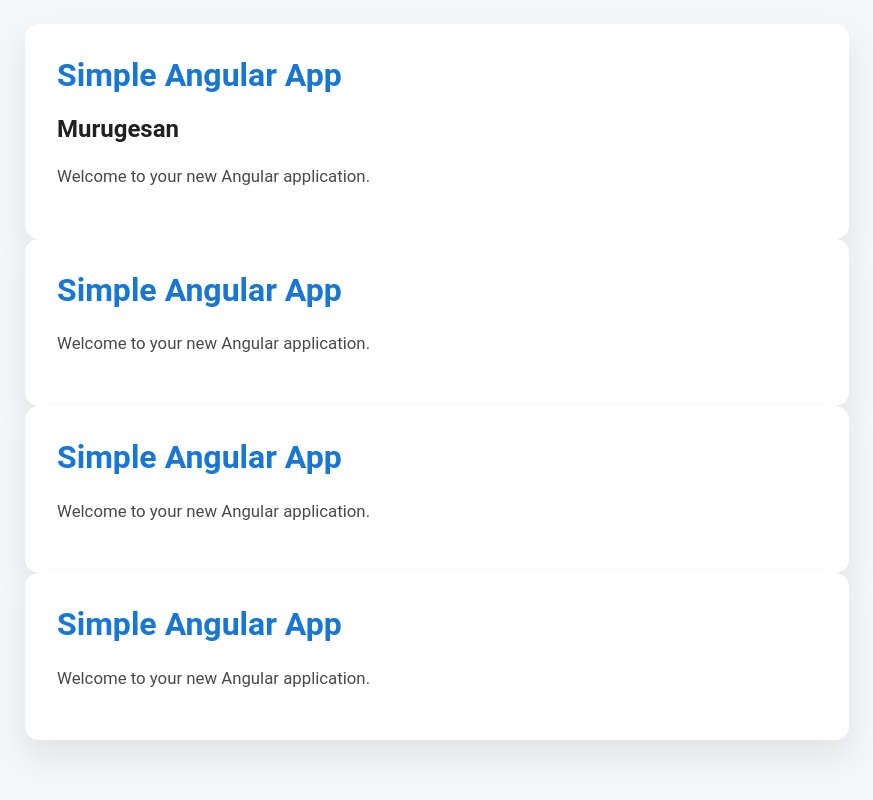
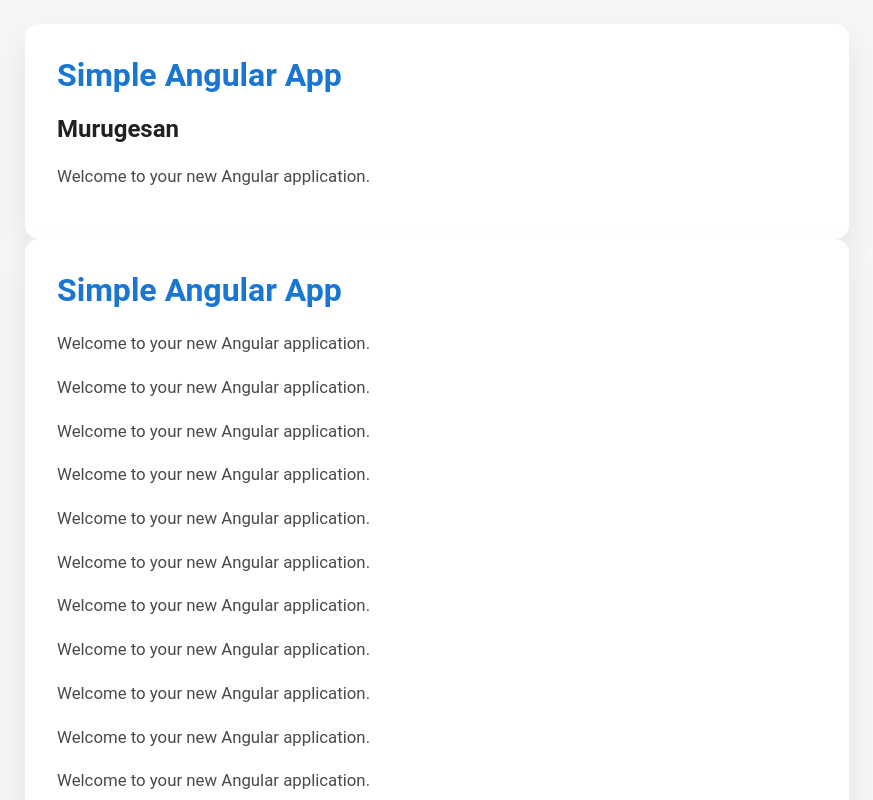
Before and after one commit to murugesantechver/test-uat, an Angular app: page / in a window 1280 px wide. Shown: the top 800 px of the page, without its empty margins (203-1076 px from the left). Built offline with nearby package versions, Linux system fonts and the light colour scheme.

Commit message:
feat: add additional welcome messages to app component

```diff
--- a/src/app/app.component.html
+++ b/src/app/app.component.html
@@ -3,6 +3,20 @@
   <h2>Murugesan</h2>
   <p>Welcome to your new Angular application.</p>
 </div>
+
+<div class="app-shell">
+  <h1>{{ title }}</h1>
+  <p>Welcome to your new Angular application.</p>
+  <p>Welcome to your new Angular application.</p>
+  <p>Welcome to your new Angular application.</p>
+  <p>Welcome to your new Angular application.</p>
+  <p>Welcome to your new Angular application.</p>
+  <p>Welcome to your new Angular application.</p>
+  <p>Welcome to your new Angular application.</p>
+  <p>Welcome to your new Angular application.</p>
+  <p>Welcome to your new Angular application.</p>
+  <p>Welcome to your new Angular application.</p>
+  <p>Welcome to your new Angular application.</p>
 
 <div class="app-shell">
   <h1>{{ title }}</h1>
@@ -13,8 +27,3 @@
   <h1>{{ title }}</h1>
   <p>Welcome to your new Angular application.</p>
 </div>
-
-<div class="app-shell">
-  <h1>{{ title }}</h1>
-  <p>Welcome to your new Angular application.</p>
-</div>
```
